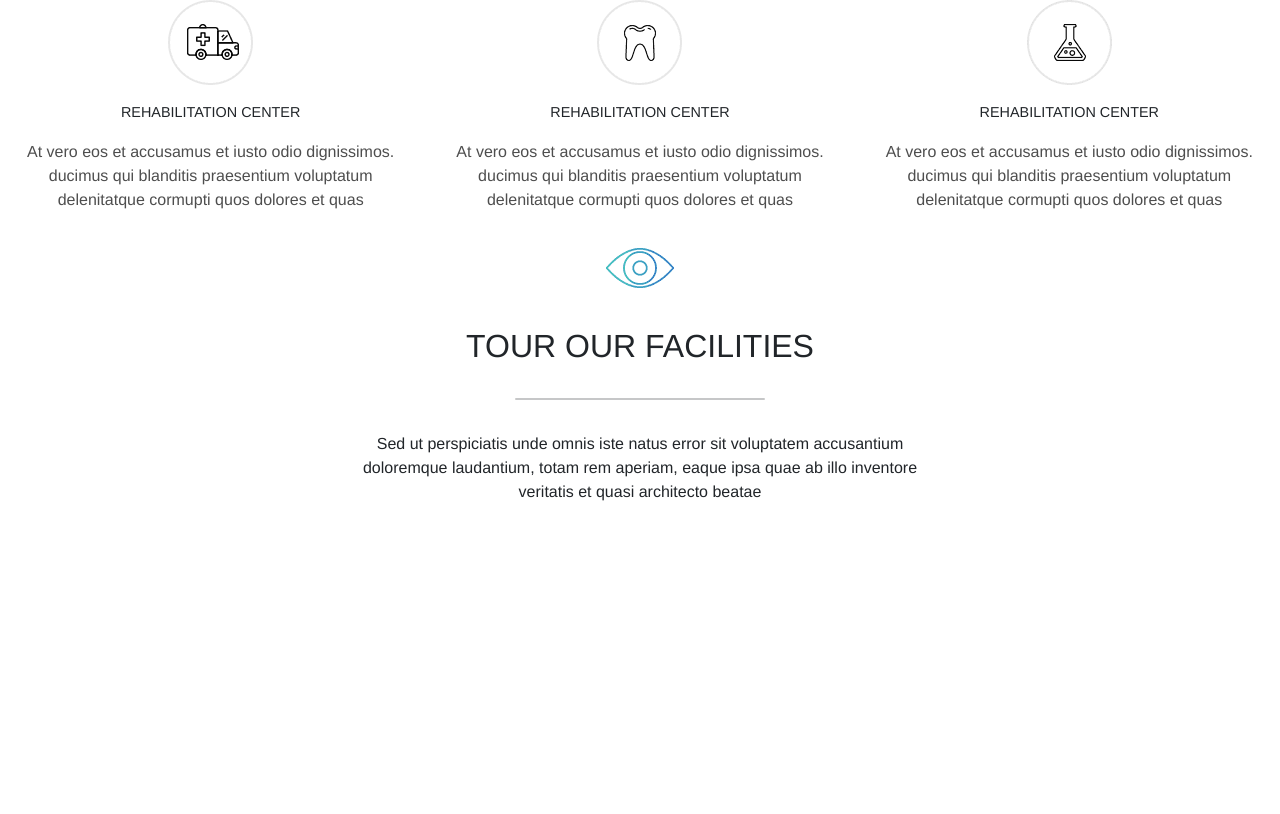
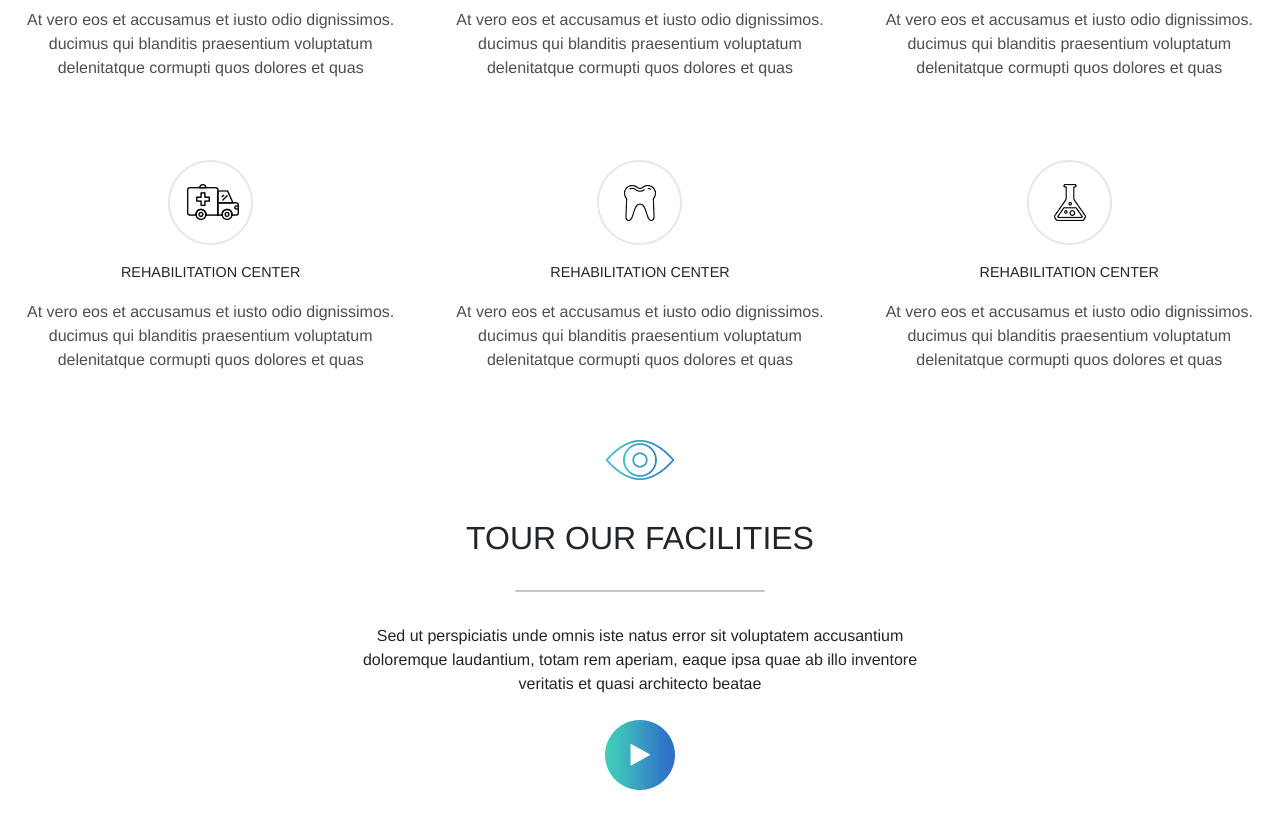
Before and after one commit to FrancescoGentileDev/proj-html-vuejs, a Vue app: page / in a window 1280 px wide. Shown: the part 1786-2600 px from the top of the page. Before the commit the page ends 2306 px from the top, so only its background shows below. Built offline with nearby package versions, Linux system fonts and the light colour scheme.

Commit message:
✨ feat(buttons): add button option

```diff
--- a/src/components/contextComponent.vue
+++ b/src/components/contextComponent.vue
@@ -5,9 +5,17 @@
 
     <div class="divider" v-if="divider !== undefined">
       <hr v-if="divider == 0" />
+      <img v-else :src="require(`@/assets/images/wave-divider.png`)" alt="">
     </div>
 
     <p>{{ subtitle }}</p>
+
+    <div class="callToAction">
+        <a v-for="(button, index) in buttons" :key="index" href="button.link">
+        <img v-if="button.isIcon" :src="require(`@/assets/images/${button.text}`)" alt="">
+        <p v-else>{{button.text}}</p>
+        </a>
+    </div>
   </article>
 </template>
 
@@ -20,7 +28,7 @@ export default {
       type: Number,
     },
     subtitle: String,
-    callToAction: Object,
+    buttons: Array,
   },
 };
 </script>
@@ -34,17 +42,23 @@ export default {
   max-width: 600px;
 
   .divider {
+    margin: 2rem 0;
     hr {
       max-width: 250px;
       margin: 0 auto;
       border-top: 2px solid;
       border-radius: 10px;
     }
-    margin: 2rem 0;
   }
   h2 {
     margin: 1.2rem
 
   }
+  .callToAction {
+    display: flex;
+    justify-content: center;
+    gap: 1rem;
+    margin: 1.5rem 0;
+  }
 }
 </style>
--- a/src/components/sectionComponent.vue
+++ b/src/components/sectionComponent.vue
@@ -1,40 +1,42 @@
 <template>
-  <section :class="{container: !noContainer}">
-    <context-component v-bind="top"/>
-    <grid-of-content v-for="(grid, index) in grids" :key="index" :grid="grid.elements" :type="grid.type" :gridColumn="gridColumn" />
+  <section :class="{ container: !noContainer }">
+    <context-component v-bind="top" />
+    <grid-of-content
+      v-for="(grid, index) in grids"
+      :key="index"
+      :grid="grid.elements"
+      :type="grid.type"
+      :gridColumn="gridColumn"
+    />
   </section>
 </template>
 
 <script>
-import contextComponent from './contextComponent.vue'
-import GridOfContent from './gridOfContent.vue'
+import contextComponent from "./contextComponent.vue";
+import GridOfContent from "./gridOfContent.vue";
 export default {
   components: { contextComponent, GridOfContent },
   props: {
     gridColumn: {
       type: Number,
-            default: 3
+      default: 3,
     },
     halfSection: {
       type: Boolean,
       default: false,
     },
+    noContainer: {
+      type: Boolean,
+      default: false,
+    },
     top: Object,
     grids: Array,
-        noContainer: {
-            type: Boolean,
-            default: false
-        }
-
-    }
-
-
-}
+  },
+};
 </script>
 
 <style lang="scss" scoped>
 .container {
   max-width: 1300px;
 }
-
 </style>
--- a/src/data.js
+++ b/src/data.js
@@ -5,11 +5,14 @@ const ciccio = {
     title: String,
     divider: Number, //0 Normal, 1 Styled
     subtitle: String,
-    callToAction: {
+    buttons:
+    [
+    {
       isIcon: Boolean,
       text: String,
       link: String
-    },
+    }
+  ],
   },
   grids: [
     {
@@ -34,7 +37,6 @@ const ciccio = {
 
 const sections = [
   {
-
     top: {
       title: "Welcome to Avada Health",
       subtitle: `Lorem ipsum dolor sit amet, consectetur adipiscing elit. Cras id sem sit amet risus semper eleifend. Sed rhoncus ultrices aliquam.`,
@@ -116,7 +118,6 @@ const sections = [
               instagram: "https://instagram.com",
             },
           },
-
         ],
       },
     ],
@@ -183,17 +184,19 @@ const sections = [
     top: {
       icon: "icon-7.png",
       title: "TOUR OUR FACILITIES",
-      divider:0,
+      divider: 0,
       subtitle: `Sed ut perspiciatis unde omnis iste natus error sit voluptatem accusantium
       doloremque laudantium, totam rem aperiam, eaque ipsa quae ab illo
       inventore veritatis et quasi architecto beatae`,
-      callToAction: {
-        isIcon: true,
-        text: "play-icon.png",
-        link: "#"
-      },
+      buttons: [
+        {
+          isIcon: true,
+          text: "play-icon.png",
+          link: "#",
+        },
+      ],
     },
-  }
+  },
 ];
 
 export default sections;
```
Lines whose indentation alone changed are shown as unchanged.
